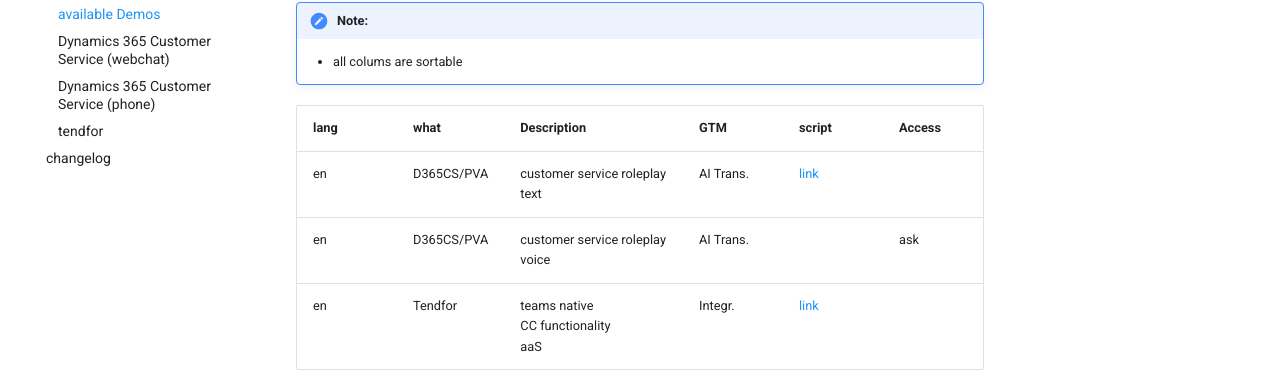
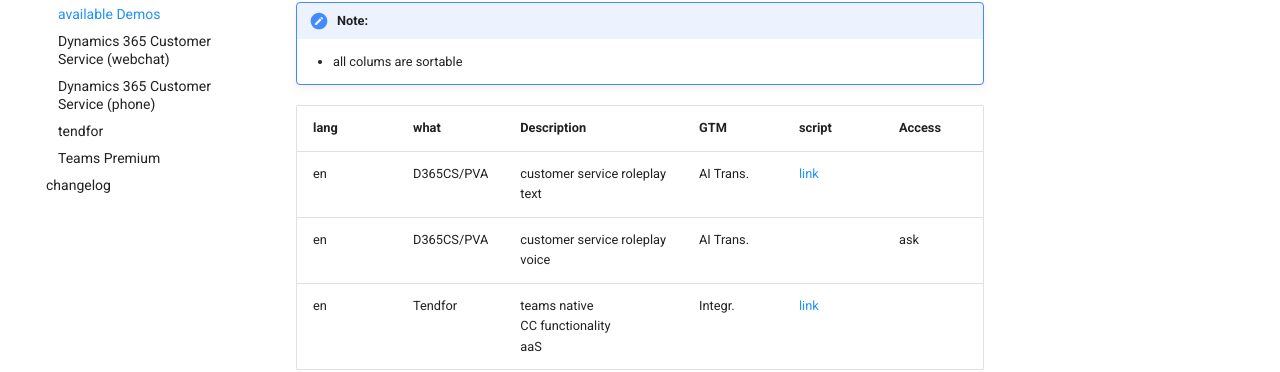
Before and after one commit to the-cognitiveservices-ninja/demo-environment, an MkDocs documentation site: the page built from docs/scripts/index.md, in a window 1280 px wide. Shown: the part 178-550 px from the top of the page. Built offline with MkDocs 1.6.1 and Material for MkDocs 9.7.7, drawn with Linux system fonts in a browser that asks for light colours; comment, search, counter and statistics services are not loaded.

Commit message:
Teams Premium
added teams premium to nav

```diff
--- a/mkdocs.yml
+++ b/mkdocs.yml
@@ -18,6 +18,7 @@
       - Dynamics 365 Customer Service (webchat): scripts/d365_text_chat.md
       - Dynamics 365 Customer Service (phone): scripts/d365_voice.md
       - tendfor: scripts/tendfor.md
+      - Teams Premium: scripts/teams_premium.md
     - changelog: changelog.md
 
 theme:
```
